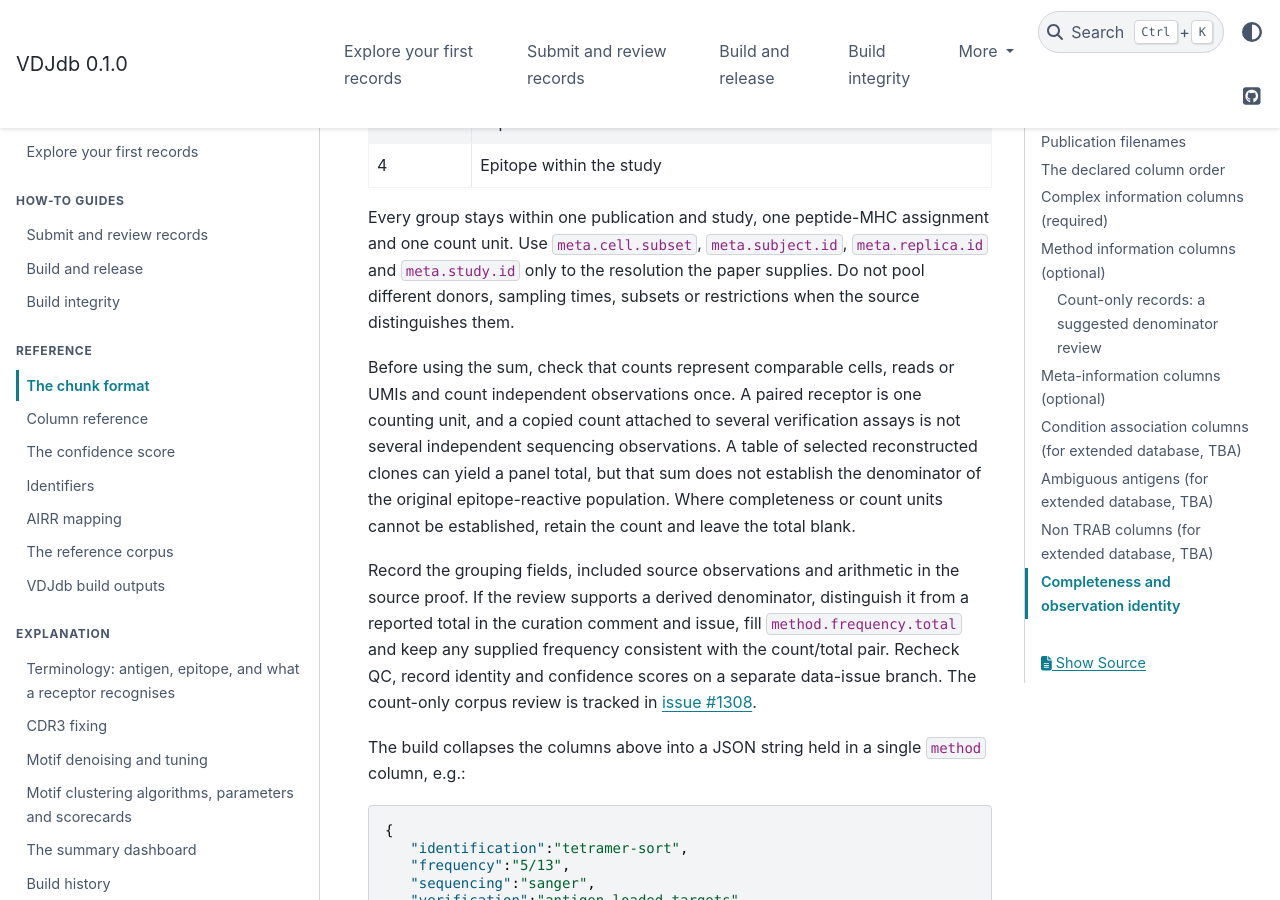
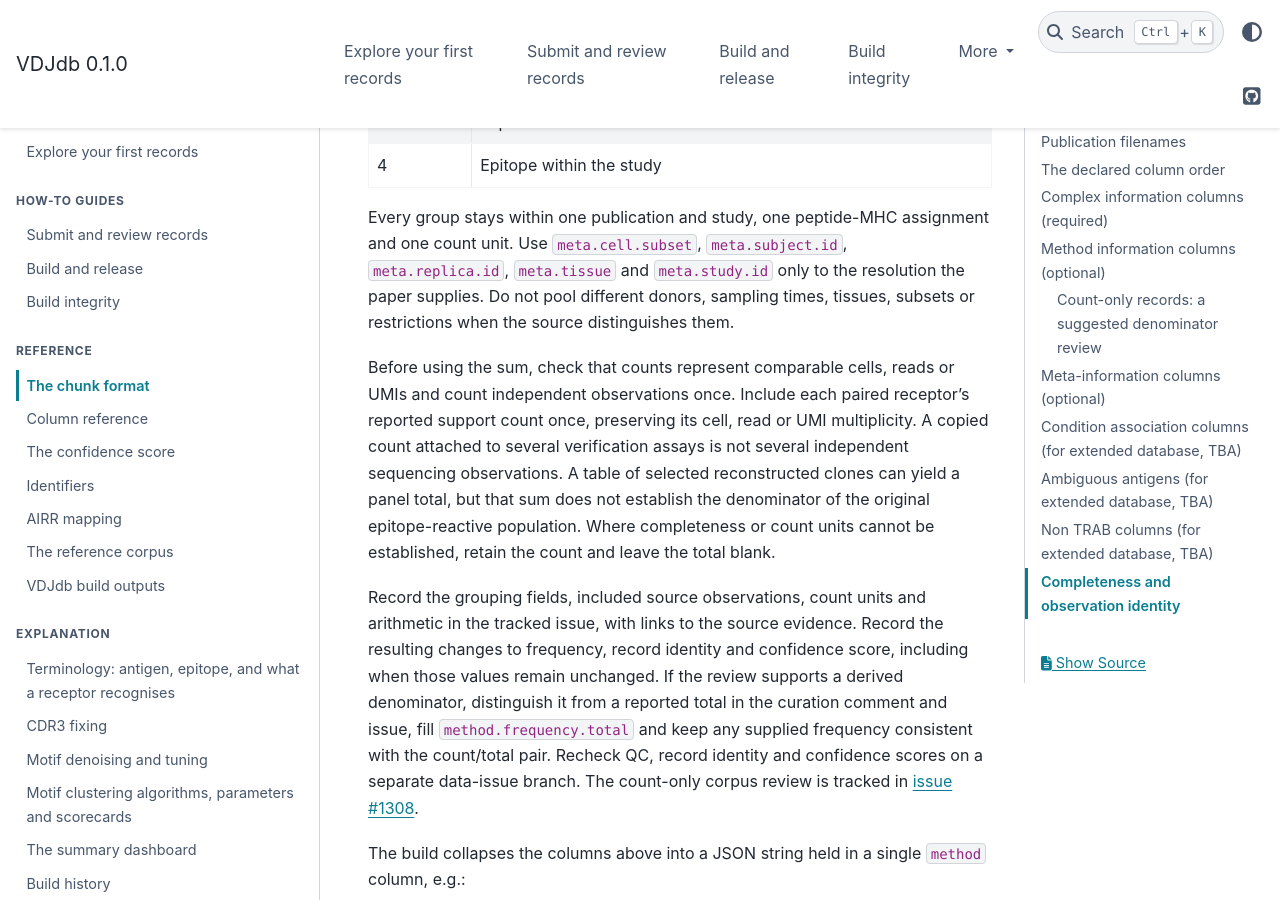
Before and after one commit to antigenomics/vdjdb-db, a Sphinx documentation site: the page built from docs/standards/chunk-format.md, in a window 1280 px wide and 900 px high, scrolled down 5869 px. Built offline with Sphinx 7.4.7 and the PyData theme 0.15.4, drawn with Linux system fonts in a browser that asks for light colours.

Commit message:
Clarify count-only grouping and denominator audit evidence

```diff
--- a/docs/standards/chunk-format.md
+++ b/docs/standards/chunk-format.md
@@ -111,18 +111,21 @@ rule. Prefer groups in this order:
 | 4 | Epitope within the study |
 
 Every group stays within one publication and study, one peptide-MHC assignment and one
-count unit. Use ``meta.cell.subset``, ``meta.subject.id``, ``meta.replica.id`` and
-``meta.study.id`` only to the resolution the paper supplies. Do not pool different donors,
-sampling times, subsets or restrictions when the source distinguishes them.
+count unit. Use ``meta.cell.subset``, ``meta.subject.id``, ``meta.replica.id``, ``meta.tissue``
+and ``meta.study.id`` only to the resolution the paper supplies. Do not pool different donors,
+sampling times, tissues, subsets or restrictions when the source distinguishes them.
 
 Before using the sum, check that counts represent comparable cells, reads or UMIs and count
-independent observations once. A paired receptor is one counting unit, and a copied count
-attached to several verification assays is not several independent sequencing observations.
+independent observations once. Include each paired receptor's reported support count once,
+preserving its cell, read or UMI multiplicity. A copied count attached to several verification
+assays is not several independent sequencing observations.
 A table of selected reconstructed clones can yield a panel total, but that sum does not establish
 the denominator of the original epitope-reactive population. Where completeness or count units
 cannot be established, retain the count and leave the total blank.
 
-Record the grouping fields, included source observations and arithmetic in the source proof.
+Record the grouping fields, included source observations, count units and arithmetic in the
+tracked issue, with links to the source evidence. Record the resulting changes to frequency,
+record identity and confidence score, including when those values remain unchanged.
 If the review supports a derived denominator, distinguish it from a reported total in the
 curation comment and issue, fill ``method.frequency.total`` and keep any supplied frequency
 consistent with the count/total pair. Recheck QC, record identity and confidence scores on a
```
